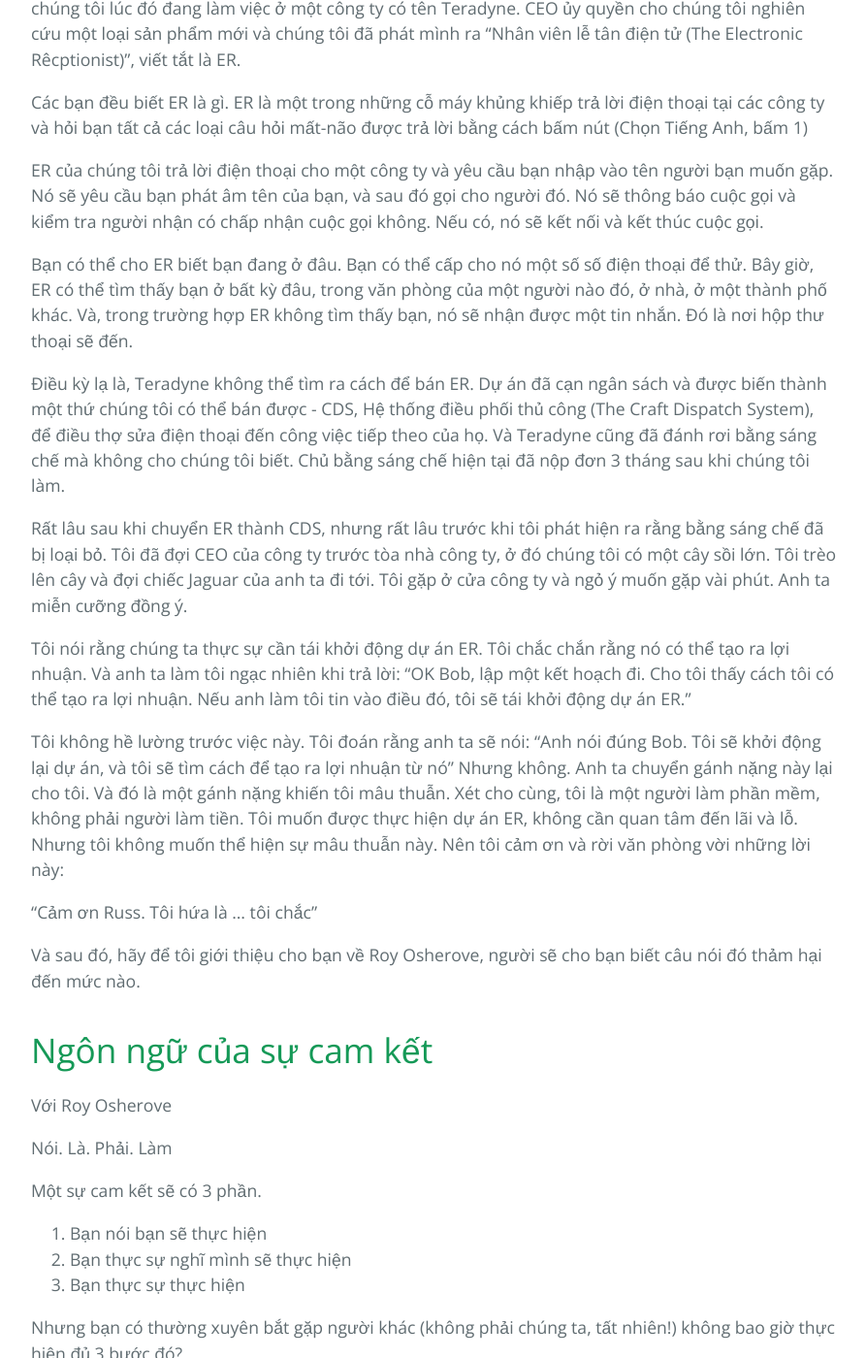
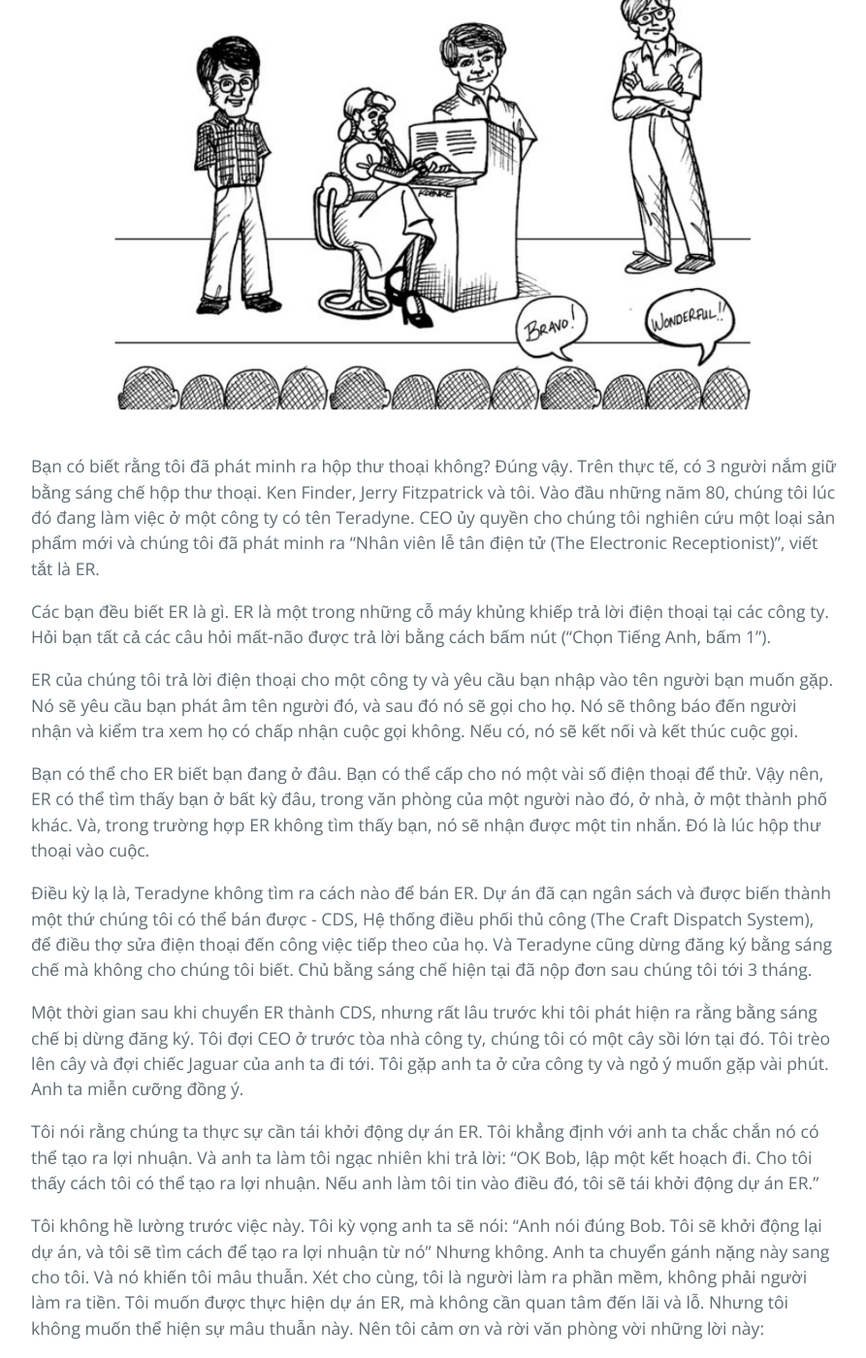
Before and after one commit to HaiBV/haibv.github.io, a Jekyll site: the page built from clean-coder/chapter-3-saying-yes.md, in a window 1280 px wide and 1400 px high, scrolled down 477 px. Shown: the whole window at 97% size, without its empty margins (192-1085 px from the left). Built offline with Jekyll 4.4.1, drawn with Linux system fonts in a browser that asks for light colours; our own code applies the rules of GitHub Pages for plain Markdown files; some of the changed text lies outside the part shown.

Commit message:
Book - The Clean Coder - Correction - C3

```diff
--- a/clean-coder/chapter-3-saying-yes.md
+++ b/clean-coder/chapter-3-saying-yes.md
@@ -4,25 +4,27 @@
 
 # Chương 3 Đồng thuận
 
-Bạn có biết rằng tôi đã phát minh ra hộp thư thoại không? Đúng vậy. Trên thực tế, có 3 người nắm giữ bằng sáng chế hộp thư thoại. Ken Finder, Jerry Fitzpatrick và tôi. Đó là vào đầu những năm 80, và chúng tôi lúc đó đang làm việc ở một công ty có tên Teradyne. CEO ủy quyền cho chúng tôi nghiên cứu một loại sản phẩm mới và chúng tôi đã phát mình ra "Nhân viên lễ tân điện tử (The Electronic Rêcptionist)", viết tắt là ER.
+![3-1](images/3-1.png)
 
-Các bạn đều biết ER là gì. ER là một trong những cỗ máy khủng khiếp trả lời điện thoại tại các công ty và hỏi bạn tất cả các loại câu hỏi mất-não được trả lời bằng cách bấm nút (Chọn Tiếng Anh, bấm 1)
+Bạn có biết rằng tôi đã phát minh ra hộp thư thoại không? Đúng vậy. Trên thực tế, có 3 người nắm giữ bằng sáng chế hộp thư thoại. Ken Finder, Jerry Fitzpatrick và tôi. Vào đầu những năm 80, chúng tôi lúc đó đang làm việc ở một công ty có tên Teradyne. CEO ủy quyền cho chúng tôi nghiên cứu một loại sản phẩm mới và chúng tôi đã phát minh ra "Nhân viên lễ tân điện tử (The Electronic Receptionist)", viết tắt là ER.
 
-ER của chúng tôi trả lời điện thoại cho một công ty và yêu cầu bạn nhập vào tên người bạn muốn gặp. Nó sẽ yêu cầu bạn phát âm tên của bạn, và sau đó gọi cho người đó. Nó sẽ thông báo cuộc gọi và kiểm tra người nhận có chấp nhận cuộc gọi không. Nếu có, nó sẽ kết nối và kết thúc cuộc gọi.
+Các bạn đều biết ER là gì. ER là một trong những cỗ máy khủng khiếp trả lời điện thoại tại các công ty. Hỏi bạn tất cả các câu hỏi mất-não được trả lời bằng cách bấm nút ("Chọn Tiếng Anh, bấm 1").
 
-Bạn có thể cho ER biết bạn đang ở đâu. Bạn có thể cấp cho nó một số số điện thoại để thử. Bây giờ, ER có thể tìm thấy bạn ở bất kỳ đâu, trong văn phòng của một người nào đó, ở nhà, ở một thành phố khác. Và, trong trường hợp ER không tìm thấy bạn, nó sẽ nhận được một tin nhắn. Đó là nơi hộp thư thoại sẽ đến.
+ER của chúng tôi trả lời điện thoại cho một công ty và yêu cầu bạn nhập vào tên người bạn muốn gặp. Nó sẽ yêu cầu bạn phát âm tên người đó, và sau đó nó sẽ gọi cho họ. Nó sẽ thông báo đến người nhận và kiểm tra xem họ có chấp nhận cuộc gọi không. Nếu có, nó sẽ kết nối và kết thúc cuộc gọi.
 
-Điều kỳ lạ là, Teradyne không thể tìm ra cách để bán ER. Dự án đã cạn ngân sách và được biến thành một thứ chúng tôi có thể bán được - CDS, Hệ thống điều phối thủ công (The Craft Dispatch System), để điều thợ sửa điện thoại đến công việc tiếp theo của họ. Và Teradyne cũng đã đánh rơi bằng sáng chế mà không cho chúng tôi biết. Chủ bằng sáng chế hiện tại đã nộp đơn 3 tháng sau khi chúng tôi làm.
+Bạn có thể cho ER biết bạn đang ở đâu. Bạn có thể cấp cho nó một vài số điện thoại để thử. Vậy nên, ER có thể tìm thấy bạn ở bất kỳ đâu, trong văn phòng của một người nào đó, ở nhà, ở một thành phố khác. Và, trong trường hợp ER không tìm thấy bạn, nó sẽ nhận được một tin nhắn. Đó là lúc hộp thư thoại vào cuộc.
 
-Rất lâu sau khi chuyển ER thành CDS, nhưng rất lâu trước khi tôi phát hiện ra rằng bằng sáng chế đã bị loại bỏ. Tôi đã đợi CEO của công ty trước tòa nhà công ty, ở đó chúng tôi có một cây sồi lớn. Tôi trèo lên cây và đợi chiếc Jaguar của anh ta đi tới. Tôi gặp ở cửa công ty và ngỏ ý muốn gặp vài phút. Anh ta miễn cưỡng đồng ý.
+Điều kỳ lạ là, Teradyne không tìm ra cách nào để bán ER. Dự án đã cạn ngân sách và được biến thành một thứ chúng tôi có thể bán được - CDS, Hệ thống điều phối thủ công (The Craft Dispatch System), để điều thợ sửa điện thoại đến công việc tiếp theo của họ. Và Teradyne cũng dừng đăng ký bằng sáng chế mà không cho chúng tôi biết. Chủ bằng sáng chế hiện tại đã nộp đơn sau chúng tôi tới 3 tháng.
 
-Tôi nói rằng chúng ta thực sự cần tái khởi động dự án ER. Tôi chắc chắn rằng nó có thể tạo ra lợi nhuận. Và anh ta làm tôi ngạc nhiên khi trả lời: "OK Bob, lập một kết hoạch đi. Cho tôi thấy cách tôi có thể tạo ra lợi nhuận. Nếu anh làm tôi tin vào điều đó, tôi sẽ tái khởi động dự án ER."
+Một thời gian sau khi chuyển ER thành CDS, nhưng rất lâu trước khi tôi phát hiện ra rằng bằng sáng chế bị dừng đăng ký. Tôi đợi CEO ở trước tòa nhà công ty, chúng tôi có một cây sồi lớn tại đó. Tôi trèo lên cây và đợi chiếc Jaguar của anh ta đi tới. Tôi gặp anh ta ở cửa công ty và ngỏ ý muốn gặp vài phút. Anh ta miễn cưỡng đồng ý.
 
-Tôi không hề lường trước việc này. Tôi đoán rằng anh ta sẽ nói: "Anh nói đúng Bob. Tôi sẽ khởi động lại dự án, và tôi sẽ tìm cách để tạo ra lợi nhuận từ nó" Nhưng không. Anh ta chuyển gánh nặng này lại cho tôi. Và đó là một gánh nặng khiến tôi mâu thuẫn. Xét cho cùng, tôi là một người làm phần mềm, không phải người làm tiền. Tôi muốn được thực hiện dự án ER, không cần quan tâm đến lãi và lỗ. Nhưng tôi không muốn thể hiện sự mâu thuẫn này. Nên tôi cảm ơn và rời văn phòng vời những lời này:
+Tôi nói rằng chúng ta thực sự cần tái khởi động dự án ER. Tôi khẳng định với anh ta chắc chắn nó có thể tạo ra lợi nhuận. Và anh ta làm tôi ngạc nhiên khi trả lời: "OK Bob, lập một kết hoạch đi. Cho tôi thấy cách tôi có thể tạo ra lợi nhuận. Nếu anh làm tôi tin vào điều đó, tôi sẽ tái khởi động dự án ER."
+
+Tôi không hề lường trước việc này. Tôi kỳ vọng anh ta sẽ nói: "Anh nói đúng Bob. Tôi sẽ khởi động lại dự án, và tôi sẽ tìm cách để tạo ra lợi nhuận từ nó" Nhưng không. Anh ta chuyển gánh nặng này sang cho tôi. Và nó khiến tôi mâu thuẫn. Xét cho cùng, tôi là người làm ra phần mềm, không phải người làm ra tiền. Tôi muốn được thực hiện dự án ER, mà không cần quan tâm đến lãi và lỗ. Nhưng tôi không muốn thể hiện sự mâu thuẫn này. Nên tôi cảm ơn và rời văn phòng vời những lời này:
 
 "Cảm ơn Russ. Tôi hứa là ... tôi chắc"
 
-Và sau đó, hãy để tôi giới thiệu cho bạn về Roy Osherove, người sẽ cho bạn biết câu nói đó thảm hại đến mức nào.
+Bây giờ, để tôi giới thiệu cho bạn về Roy Osherove, người sẽ cho bạn biết câu nói đó thảm hại đến mức nào.
 
 # Ngôn ngữ của sự cam kết
 
```
Also changed, not shown: clean-coder/images/3-1.png (added).
